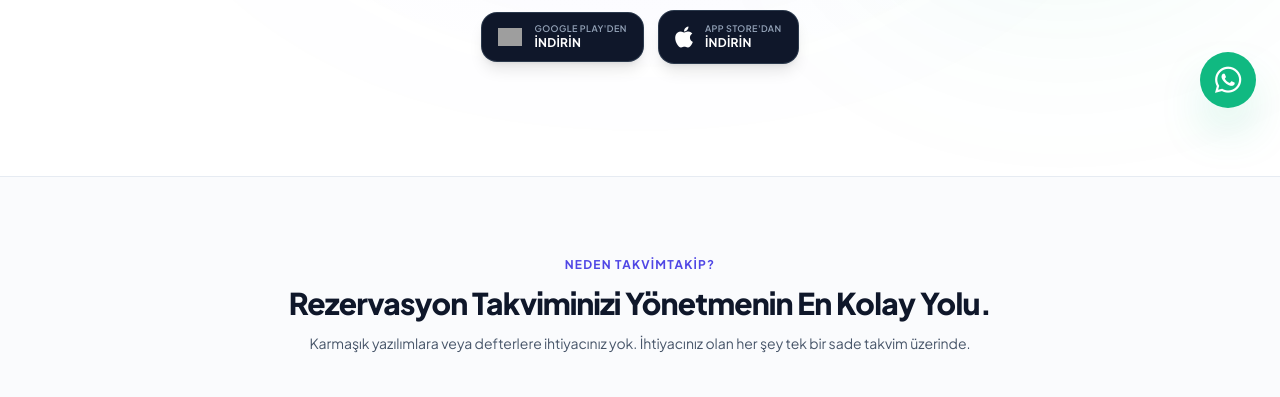
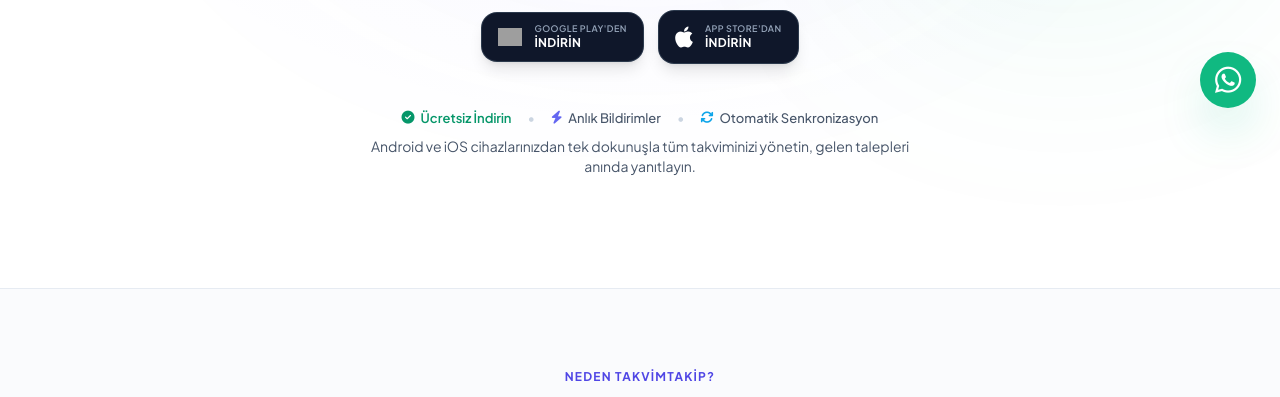
Before and after one commit to gknsen0788/takvimtakipiosnew, a PHP site: page /takvim/ in a window 1280 px wide. Shown: the part 668-1065 px from the top of the page. Run offline with PHP 8.4, Linux system fonts and the light colour scheme; some libraries are stand-ins or nearby versions; grey boxes are pictures that could not be loaded.

Commit message:
Update Apple App Store URL and add highlight text under hero store badges

```diff
--- a/views/landing/index.php
+++ b/views/landing/index.php
@@ -383,7 +383,7 @@ $T = [
                 </a>
 
                 <!-- App Store Badge -->
-                <a href="https://apps.apple.com/app/takvimtakip/id6738372671"
+                <a href="https://apps.apple.com/us/app/takvim-takip/id6827547168"
                    target="_blank"
                    rel="noopener noreferrer"
                    class="flex items-center space-x-3 px-4 py-2.5 bg-slate-900 hover:bg-black text-white rounded-2xl border border-slate-700/80 shadow-lg hover:shadow-xl hover:-translate-y-0.5 active:translate-y-0 transition-all duration-200 group">
@@ -393,6 +393,26 @@ $T = [
                         <span class="block text-xs font-bold text-white tracking-wide">İNDİRİN</span>
                     </div>
                 </a>
+            </div>
+
+            <!-- Hero Store Subtext & Highlights -->
+            <div class="pt-4 max-w-xl mx-auto space-y-2">
+                <div class="inline-flex flex-wrap items-center justify-center gap-x-4 gap-y-1.5 text-xs sm:text-[13px] <?= $T['body_muted'] ?> font-medium">
+                    <span class="inline-flex items-center text-emerald-600 dark:text-emerald-400 font-semibold">
+                        <i class="fa-solid fa-circle-check mr-1.5"></i>Ücretsiz İndirin
+                    </span>
+                    <span class="hidden sm:inline text-slate-300 dark:text-slate-600">•</span>
+                    <span class="inline-flex items-center">
+                        <i class="fa-solid fa-bolt text-indigo-500 mr-1.5"></i>Anlık Bildirimler
+                    </span>
+                    <span class="hidden sm:inline text-slate-300 dark:text-slate-600">•</span>
+                    <span class="inline-flex items-center">
+                        <i class="fa-solid fa-arrows-rotate text-sky-500 mr-1.5"></i>Otomatik Senkronizasyon
+                    </span>
+                </div>
+                <p class="text-xs sm:text-sm <?= $T['body_muted'] ?> leading-relaxed">
+                    Android ve iOS cihazlarınızdan tek dokunuşla tüm takviminizi yönetin, gelen talepleri anında yanıtlayın.
+                </p>
             </div>
 
         </div>
@@ -922,7 +942,7 @@ $T = [
                         </a>
 
                         <!-- Apple App Store Badge -->
-                        <a href="https://apps.apple.com/app/takvimtakip/id6738372671"
+                        <a href="https://apps.apple.com/us/app/takvim-takip/id6827547168"
                            target="_blank"
                            rel="noopener noreferrer"
                            class="flex items-center space-x-3.5 px-5 py-3 bg-slate-900 hover:bg-black text-white rounded-2xl border border-slate-700/80 shadow-lg hover:shadow-xl hover:-translate-y-0.5 active:translate-y-0 transition-all duration-200 group">
```
